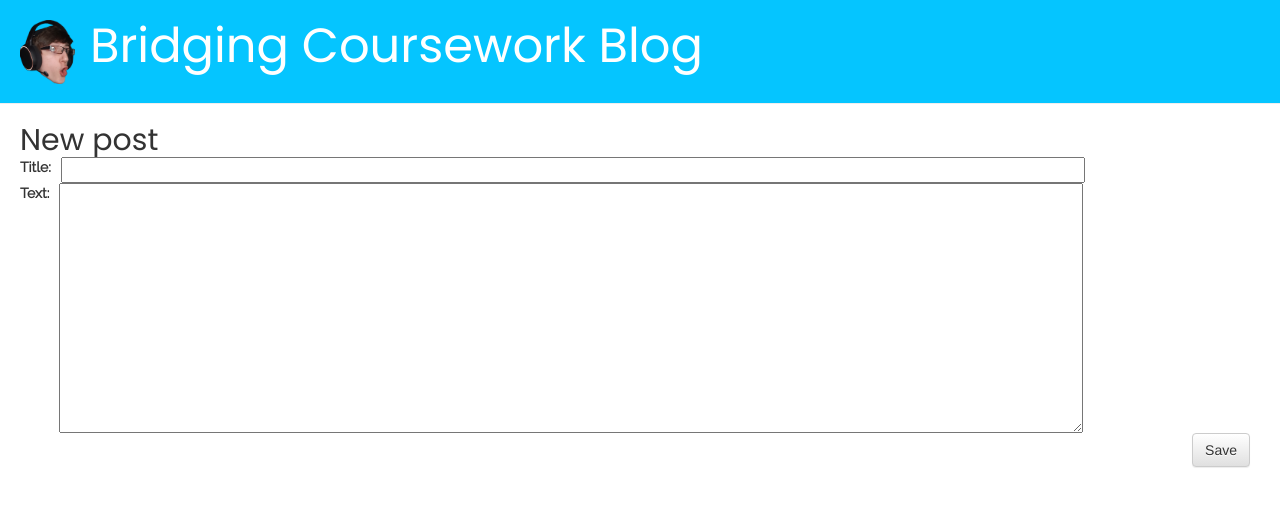
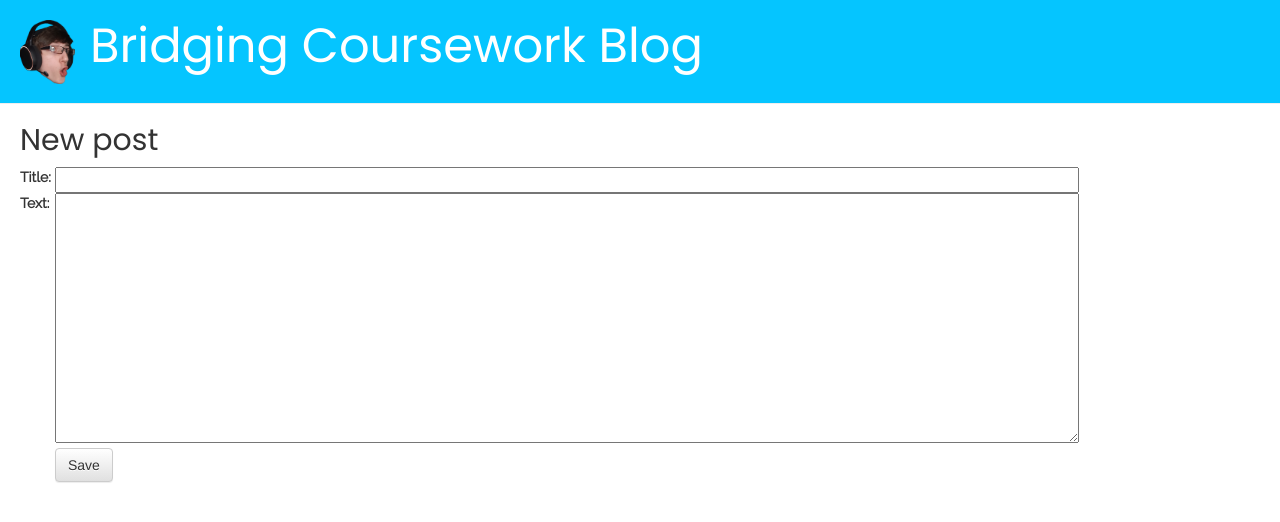
Before and after one commit to mxs1285/BlogBridgingCoursework, a Django app: template blog/templates/blog/post_edit.html in a window 1280 px wide. Shown: the top 522 px of the page. Run offline with Django 3.2, Linux system fonts and the light colour scheme; the template is opened without the code that fills it: values that come from a table or form of the project are taken from there, others are empty; some libraries are stand-ins or nearby versions.

Commit message:
added more formatting for post-edit

```diff
--- a/blog/static/css/blog.css
+++ b/blog/static/css/blog.css
@@ -74,8 +74,14 @@ p {
     margin-right: 10px;
 }
 
+#new-post {
+    margin-bottom: 10px;
+}
+
 .save {
-    float: right;
+    float: left;
+    margin-left: 35px;
+    margin-top: 5px;
 }
 
 .post-form textarea, .post-form input {
@@ -107,6 +113,7 @@ p {
 
 label {
     float: left;
+    width: 35px;
     padding-right: 10px;
 }
 
--- a/blog/templates/blog/post_edit.html
+++ b/blog/templates/blog/post_edit.html
@@ -1,7 +1,7 @@
 {% extends 'blog/base.html' %}
 
 {% block content %}
-    <h2>New post</h2>
+    <h2 id="new-post">New post</h2>
     <form method="POST" class="post-form">{% csrf_token %}
         {{ form.as_p }}
         <button type="submit" class="save btn btn-default">Save</button>
```
